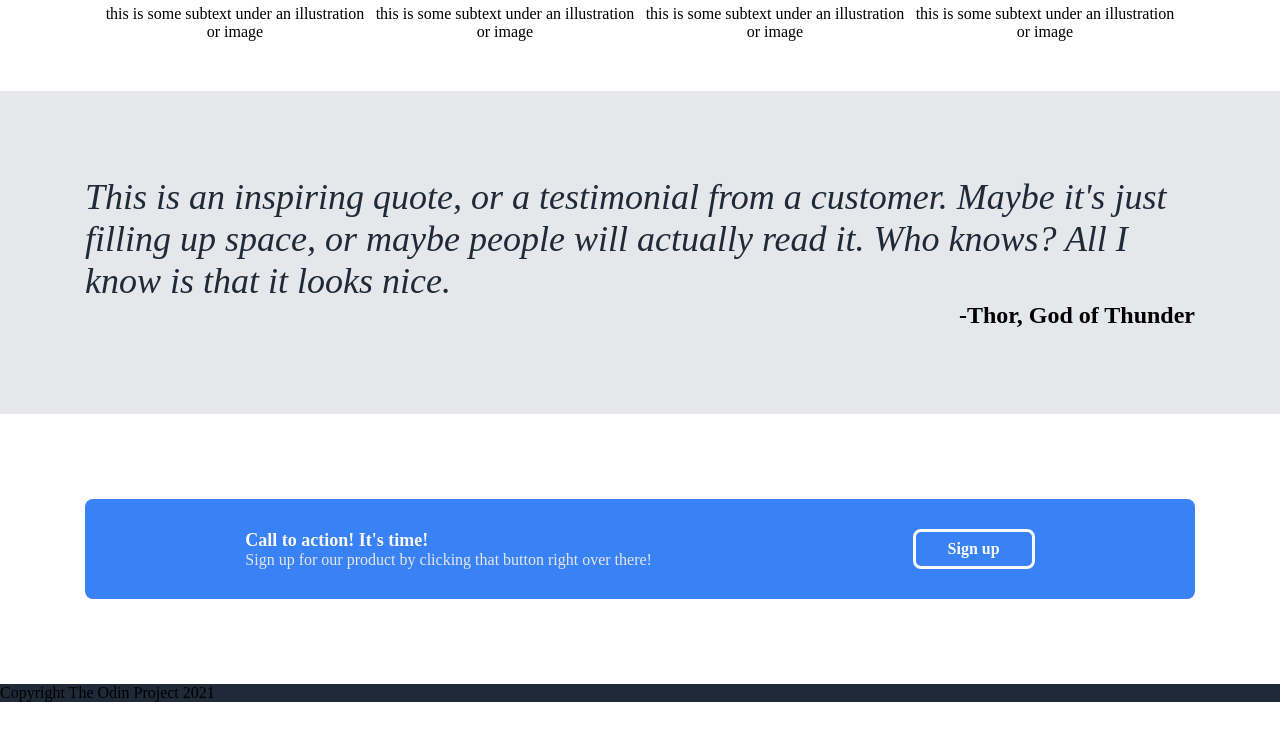
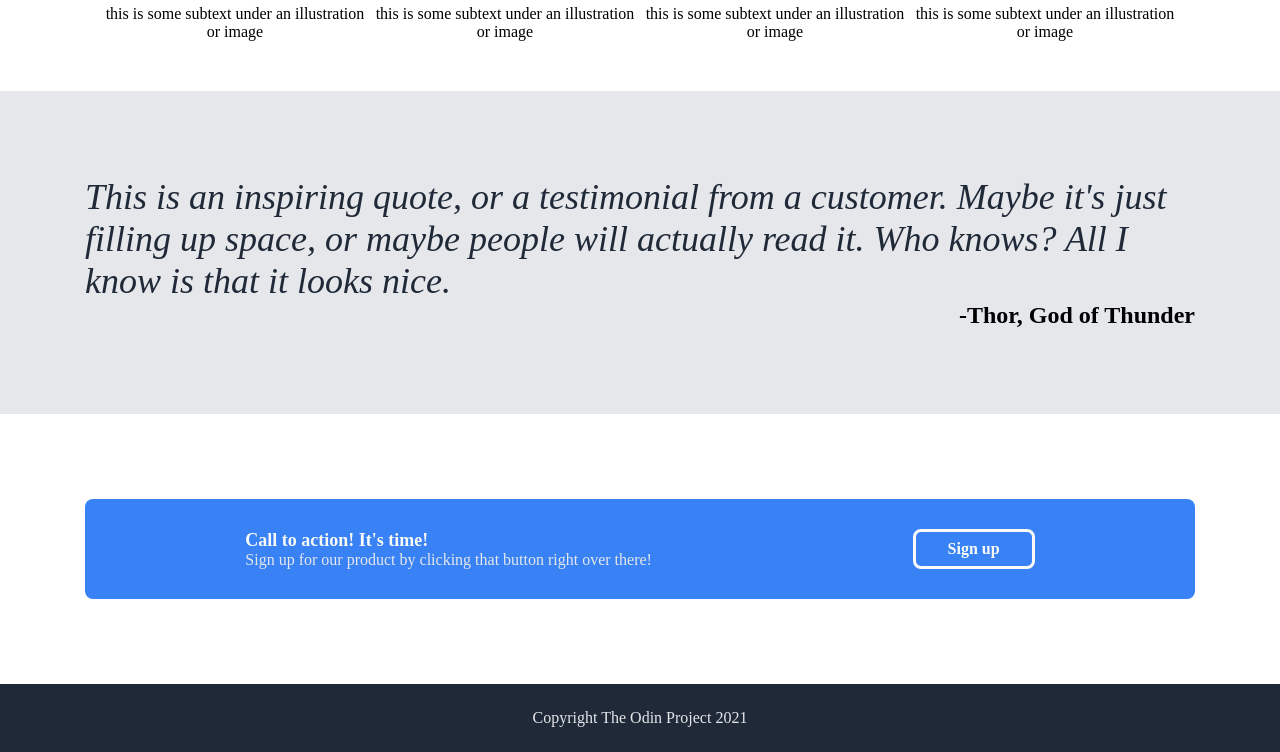
Before and after one commit to migz407/top-landing, a plain HTML site: page index.html in a window 1280 px wide. Shown: the part 538-1290 px from the top of the page. Before the commit the page ends 1240 px from the top, so only its background shows below. Drawn offline with Linux system fonts and the light colour scheme.

Commit message:
added css to footer

```diff
--- a/style.css
+++ b/style.css
@@ -163,4 +163,7 @@ body {
 }
 .footer {
     background-color: #1F2937;
+    padding: 25px;
+    text-align: center;
+    color:#E5E7EB;
 }
```
